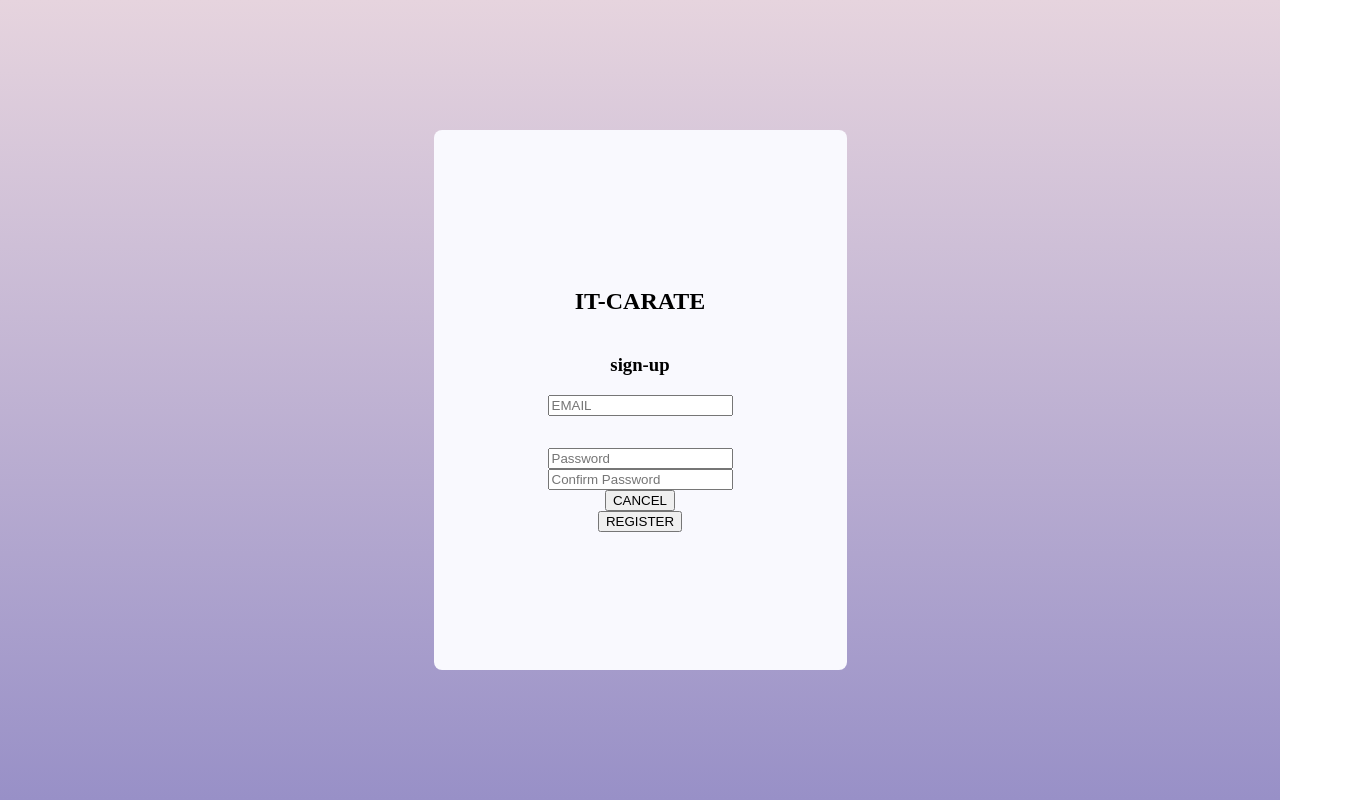
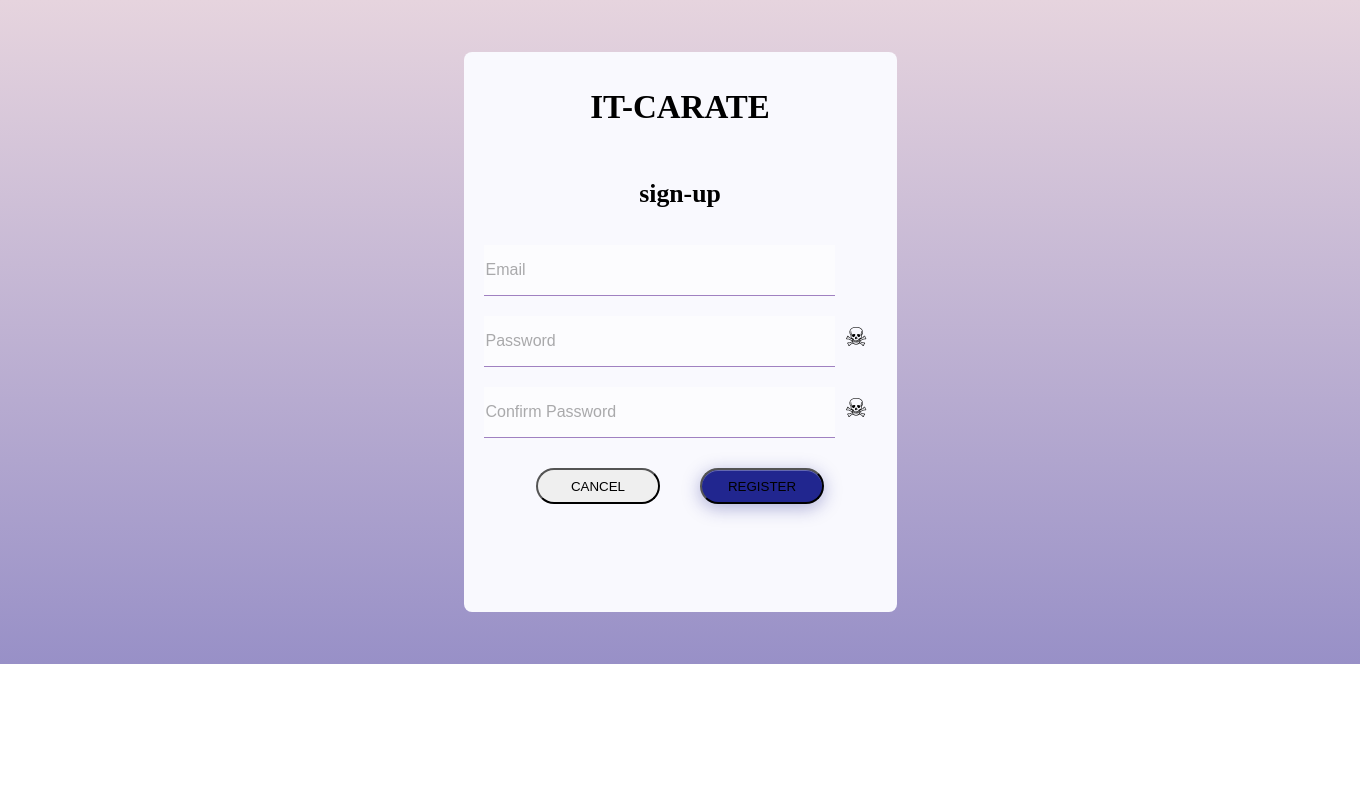
Before and after one commit to hj-abzal/final-project-1-batch, a React (Vite) app: page /register in a window 1280 px wide. Shown: the whole page, 1360 px wide, since content can reach past the window. Built offline with nearby package versions, Linux system fonts and the light colour scheme.

Commit message:
09.11.22 added update register form

```diff
--- a/src/App.tsx
+++ b/src/App.tsx
@@ -3,7 +3,22 @@ import {Navigate, Route, Routes} from "react-router-dom";
 import {Login} from "./pages/Login/Login";
 import {Register} from "./pages/Register/Register";
 import {PageNotFound} from "./pages/PageNotFound/PageNotFound";
+import {useSelector} from "react-redux";
+import {AppRootStateType} from "./store/store";
+import React from "react";
+import Loader from './Loader/Loader';
+
+
 function App() {
+    const isLoading = useSelector<AppRootStateType, boolean>(state => state.app.isLoading);
+    const isLogged = useSelector<AppRootStateType, boolean>(state => state.app.isLogged);
+
+    if (isLoading) {
+        return ( <Loader/>)
+    }
+    if(!isLogged) {
+        return <Navigate to={'/login'}/>
+    }
 
         return (
             <div className="App">
@@ -17,6 +32,4 @@ function App() {
             </div>
         )
     }
-
-
-export default App
+    export default App;
--- /dev/null
+++ b/src/Loader/Loader.tsx
@@ -0,0 +1,11 @@
+import React from 'react';
+
+const Loader = () => {
+    return (
+        <div>
+            is Loading
+        </div>
+    );
+};
+
+export default Loader;
--- a/src/api/api.ts
+++ b/src/api/api.ts
@@ -13,5 +13,11 @@ export const authApi = {
     },
     login: (email: string, password: string) => {
         return instance.post('auth/login', { email, password})
+    },
+    create: (email:string,password:string) => {
+        return instance.post('auth/register', { email,password})
+    },
+    update: (email:string) => {
+        return instance.put(`auth/me`, {email})
     }
 }
--- a/src/main.tsx
+++ b/src/main.tsx
@@ -2,14 +2,20 @@ import React from 'react'
 import ReactDOM from 'react-dom/client'
 import App from './App'
 import './index.css'
-import {BrowserRouter} from "react-router-dom";
+import {BrowserRouter, Route, Routes} from "react-router-dom";
 import {Provider} from "react-redux";
 import {store} from "./store/store";
+import {Register} from "./pages/Register/Register";
+import {Login} from "./pages/Login/Login";
 
 ReactDOM.createRoot(document.getElementById('root') as HTMLElement).render(
     <Provider store={store}>
         <BrowserRouter>
-            <App/>
+                <Routes>
+                    <Route path="/" element={<App/>}/>
+                    <Route path="/auth" element={<Login/>}/>
+                    <Route path="/register" element={<Register/>}/>
+                </Routes>
         </BrowserRouter>
     </Provider>
 )
--- a/src/pages/Login/Login.tsx
+++ b/src/pages/Login/Login.tsx
@@ -1,6 +1,13 @@
 import s from './Login.module.css';
+import {useDispatch, useSelector} from "react-redux";
+import {AppRootStateType} from "../../store/store";
+import {Navigate} from "react-router-dom";
 
 export const Login = () => {
+    const isLogged = useSelector<AppRootStateType,boolean>(state => state.app.isLogged);
+    const dispatch = useDispatch<any>()
+
+
     return <div className={s.wrapper}>
         <div className={s.modal}></div>
     </div>
--- a/src/pages/Register/Register.module.css
+++ b/src/pages/Register/Register.module.css
@@ -3,12 +3,16 @@
     display: flex;
     align-items: center;
     justify-content: center;
-   width: 100%;
+    padding: 40px;
+    width: 100%;
     height: 100%;
     background: linear-gradient(180deg, #E6D4DE 0%, #9890C7 100%);
 }
+
 .modal {
-    display: flex;
+    display: block;
+    margin: 12px;
+    padding: 10px;
     align-items: center;
     justify-content: center;
     flex-direction: column;
@@ -16,4 +20,50 @@
     height: 540px;
     background: #F9F9FE;
     border-radius: 8px;
+    font-size: 22px;
 }
+.p {
+    display: flex;
+    flex-direction: column;
+    align-items: center;
+    justify-content: center;
+}
+input {
+    width: 347px;
+    height: 48px;
+    margin: 10px;
+    outline: none;
+    border: none;
+    border-bottom: 1px solid rebeccapurple ;
+    opacity: 60%;
+    font-size:16px;
+}
+span {
+    font-size:26px;
+}
+
+.password {
+    background-position: right;
+}
+
+.buttons {
+    display: flex;
+    align-items: center;
+    justify-content: center;
+}
+
+.cancel {
+    margin: 20px;
+    Width: 124px;
+    Height: 36px;
+    border-radius: 30px;
+}
+
+.register {
+    margin: 20px;
+    Width: 124px;
+    Height: 36px;
+    background: #21268F;
+    box-shadow: 0px 4px 18px rgba(33, 38, 143, 0.35), inset 0px 1px 0px rgba(255, 255, 255, 0.3);
+    border-radius: 30px;
+}
--- a/src/pages/Register/Register.tsx
+++ b/src/pages/Register/Register.tsx
@@ -1,30 +1,75 @@
 import s from './Register.module.css'
-import {useState} from "react";
+import React, {ChangeEvent, useCallback, useState} from "react";
+import {useDispatch, useSelector} from "react-redux";
+import {
+    OnCancelAC,
+    RegisterLoginTC,
+    SetEmailAC,
+    SetPasswordAC,
+} from "../../store/auth-reduser";
+import {AppRootStateType} from "../../store/store";
+import {Navigate} from "react-router-dom";
+import {Login} from "../Login/Login";
+
 
 export const Register = () => {
-    const [email, setEmail] = useState('');
-    const [password, setPassword] = useState('');
+    const email = useSelector<AppRootStateType, string>(state => state.auth.email) // from redux
+    const password = useSelector<AppRootStateType, string>(state => state.auth.password) // from redux
+    const dispatch = useDispatch<any>();
+
+    const [showPassword, setShowPassword] = useState(false)
     const [confirmPassword, setConfirmPassword] = useState('');
+    const [showConfirmPassword, setShowConfirmPassword] = useState(false)
 
-    const onClickRegistr = () => {
-        alert(email)
-        alert(password)
-        alert(confirmPassword)
+    const handleClickShowPassword = () => {
+        setShowPassword(!showPassword)
+    }
+    const handleClickShowConfirmPassword = () => {
+        setShowConfirmPassword(!showConfirmPassword)
+    }
+    const enterPassword = (e: ChangeEvent<HTMLInputElement>) => {
+        dispatch(SetPasswordAC(e.currentTarget.value))
+    }
+    const enterEmail = (e: ChangeEvent<HTMLInputElement>) => {
+        dispatch(SetEmailAC(e.currentTarget.value))
+    }
+    const enterConfirmPassword = (e: ChangeEvent<HTMLInputElement>) => {
+        dispatch(setConfirmPassword(e.currentTarget.value))
+    }
+    const onClickCancel = () => {
+        dispatch(OnCancelAC())
+        setConfirmPassword('')
+    }
+    const onClickRegister = () => {
+        dispatch(RegisterLoginTC(email, password))
     }
 
-    return <div className={s.wrapper}>
-        <div className={s.modal}>
-            <h2>IT-CARATE</h2>
-            <h3>sign-up </h3>
-            <input placeholder={"EMAIL"} onChange={(e) => setEmail(e.currentTarget.value)} value={email}/>
-            <p></p>
-            <input type="password" onChange={(e) => setPassword(e.currentTarget.value)} value={password}
-                   placeholder={"Password"}/>
-            <input type="password" onChange={(e) => setConfirmPassword(e.currentTarget.value)} value={confirmPassword}
-                   placeholder={"Confirm Password"}/>
-            <button >CANCEL</button>
-            <button onClick={onClickRegistr}>REGISTER</button>
+    return (
+        <div className={s.wrapper}>
+            <div className={s.modal}>
+                <div className={s.p}>
+                    <h2>IT-CARATE </h2>
+                    <h3>sign-up </h3>
+                </div>
+                <input placeholder={"Email"} onChange={enterEmail}
+                       value={email}/>
+                <input className={s.password} type={showPassword ? 'text' : 'password'}
+                       onChange={enterPassword}
+                       value={password}
+                       placeholder={"Password"}
+                />
+                <span onClick={handleClickShowPassword}>{showPassword ? '💀' : '☠'}</span>
 
+                <input className={s.password} type={showConfirmPassword ? 'text' : 'password'}
+                       onChange={enterConfirmPassword}
+                       value={confirmPassword}
+                       placeholder={"Confirm Password"}/>
+                <span onClick={handleClickShowConfirmPassword}>{showConfirmPassword ? '💀' : '☠'}</span>
+                <div className={s.buttons}>
+                    <button className={s.cancel} onClick={onClickCancel}>CANCEL</button>
+                    <button className={s.register} onClick={onClickRegister}>REGISTER</button>
+                </div>
+            </div>
         </div>
-    </div>
+    )
 }
--- /dev/null
+++ b/src/store/auth-reduser.ts
@@ -0,0 +1,72 @@
+import React from 'react';
+import {Dispatch} from 'redux';
+import {authApi} from "../api/api";
+import {setIsLoadingAC} from "./app-reducer";
+
+export type UsersStateType = {
+    email: string;
+    password:string;
+}
+export type SetLoginActionType = {
+    type: 'SET NEW LOGIN',
+    email: string,
+    password:string
+}
+export type SetEmailActionType = {
+    type: 'SET EMAIL',
+    email: string,
+}
+export type SetPasswordActionType = {
+    type: 'SET PASSWORD',
+    password: string
+}
+export type OnCancelActionType={
+    type:'ON_CANCEL',
+}
+type ActionsType = SetLoginActionType|SetEmailActionType|SetPasswordActionType|OnCancelActionType
+
+const initialState: UsersStateType = {email: '', password: ''};
+
+export const authReducer = (state = initialState, action: ActionsType): UsersStateType => {
+    switch (action.type) {
+        case 'SET NEW LOGIN': {
+            return {...state, email: action.email, password: action.password}
+        }
+        case 'SET EMAIL':{
+            return {...state,email:action.email}
+        }
+        case 'SET PASSWORD':{
+            return {...state,password:action.password}
+        }
+        case'ON_CANCEL':{
+            return {...state,password:"",email:""}
+        }
+        default:
+            return state
+    }
+}
+export const RegisterNewLoginAC = (email: any, password: any): SetLoginActionType => {
+    return {type: 'SET NEW LOGIN', email, password}
+}
+export const RegisterLoginTC = (email: any, password: any) => {
+    return (dispatch: Dispatch) => {
+        authApi.create(email, password)
+            .then((res) => {
+                const action = RegisterNewLoginAC(email, password);
+                dispatch(action);
+            })
+            .catch()
+            .finally(() => {
+                dispatch(setIsLoadingAC(true))
+            })
+    }
+}
+export const SetEmailAC=(email:string):SetEmailActionType=>{
+    return {type:'SET EMAIL',email}
+}
+export const SetPasswordAC=(password:string):SetPasswordActionType=>{
+    return {type:'SET PASSWORD',password}
+}
+export const OnCancelAC=():OnCancelActionType=>{
+    return {type:'ON_CANCEL'}
+}
--- a/src/store/store.ts
+++ b/src/store/store.ts
@@ -1,9 +1,11 @@
 import {applyMiddleware, combineReducers, compose, createStore} from "redux";
 import {appReducer} from "./app-reducer";
 import thunk from 'redux-thunk'
+import {authReducer} from "./auth-reduser";
 
 const rootReducer = combineReducers({
-    app: appReducer
+    app: appReducer,
+    auth:authReducer
 })
 
 declare global {
```
Also changed, not shown: src/store/app-reducer.ts (+47 -16 lines), 1 other file (tests, documents, lock files or other folders). Lines whose indentation alone changed are shown as unchanged.
